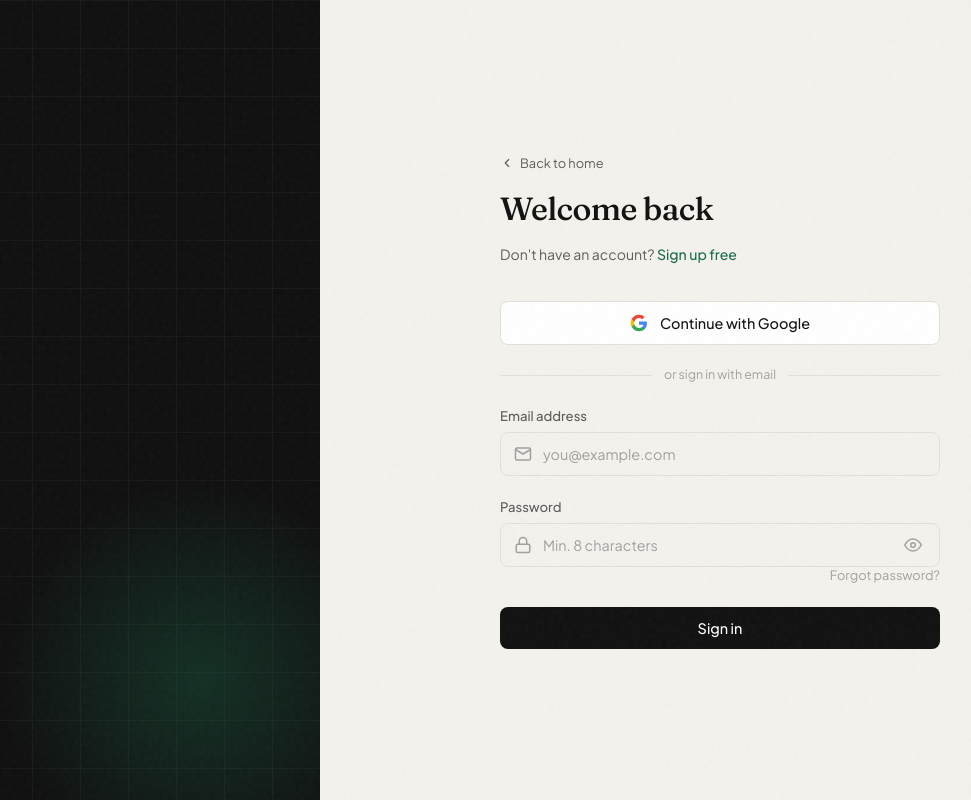
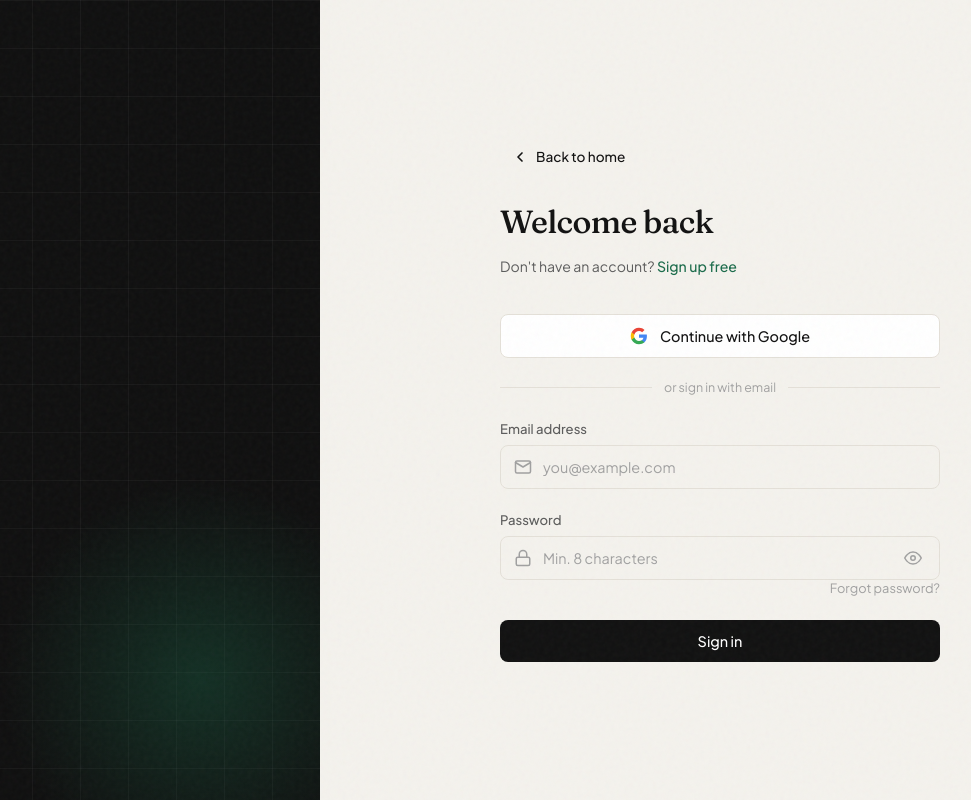
Before and after one commit to adeen-glideups/skillsync_AI-frontend, a React (Vite) app: page /login in a window 1280 px wide. Shown: the whole page, without its empty margins (160-1131 px from the left). Built offline with nearby package versions, Linux system fonts and the light colour scheme.

Commit message:
feat: enhance auth page layout with minimum height adjustments and improved glow effects

```diff
--- a/src/styles/auth.css
+++ b/src/styles/auth.css
@@ -35,6 +35,7 @@
   padding: 48px 52px;
   position: relative;
   overflow: hidden;
+  min-height: 100vh;
 }
 
 /* grid pattern */
@@ -62,9 +63,19 @@
 .auth-left.signup-left::after {
   content: '';
   position: absolute;
-  width: 350px; height: 350px;
-  background: radial-gradient(circle, rgba(26,107,74,0.3) 0%, transparent 70%);
-  top: -60px; left: -60px;
+  width: 500px; height: 500px;
+  background: radial-gradient(circle, rgba(26,107,74,0.25) 0%, transparent 65%);
+  top: -100px; left: -100px;
+  pointer-events: none;
+}
+
+/* green glow blob - signup bottom-right */
+.auth-left.signup-left::before {
+  content: '';
+  position: absolute;
+  width: 400px; height: 400px;
+  background: radial-gradient(circle, rgba(26,107,74,0.15) 0%, transparent 70%);
+  bottom: -80px; right: -100px;
   pointer-events: none;
 }
 
@@ -214,18 +225,26 @@
 .auth-back-link {
   display: inline-flex;
   align-items: center;
-  gap: 6px;
-  font-size: 0.8rem;
-  color: var(--ink-soft);
+  gap: 8px;
+  font-size: 0.85rem;
+  color: var(--ink);
   text-decoration: none;
-  margin-bottom: 10px;
+  margin-bottom: 20px;
+  font-weight: 500;
+  padding: 8px 12px;
+  border-radius: 6px;
+  transition: all 0.2s;
+  width: fit-content;
 }
 .auth-back-link svg {
-  width: 14px;
-  height: 14px;
+  width: 16px;
+  height: 16px;
+  stroke-width: 2.5;
 }
 .auth-back-link:hover {
-  color: var(--ink);
+  color: var(--accent);
+  background: var(--bg-card);
+  transform: translateX(-2px);
 }
 
 /* ── Right Panel ── */
@@ -449,7 +468,8 @@
 }
 
 @media (max-width: 600px) {
-  .auth-right { padding: 24px 20px; }
+  .auth-right { padding: 24px 20px; min-height: 100vh; }
   .auth-form-box { max-width: 100%; }
   .form-title { font-size: 1.5rem; }
+  .auth-page { min-height: 100vh; }
 }
```
